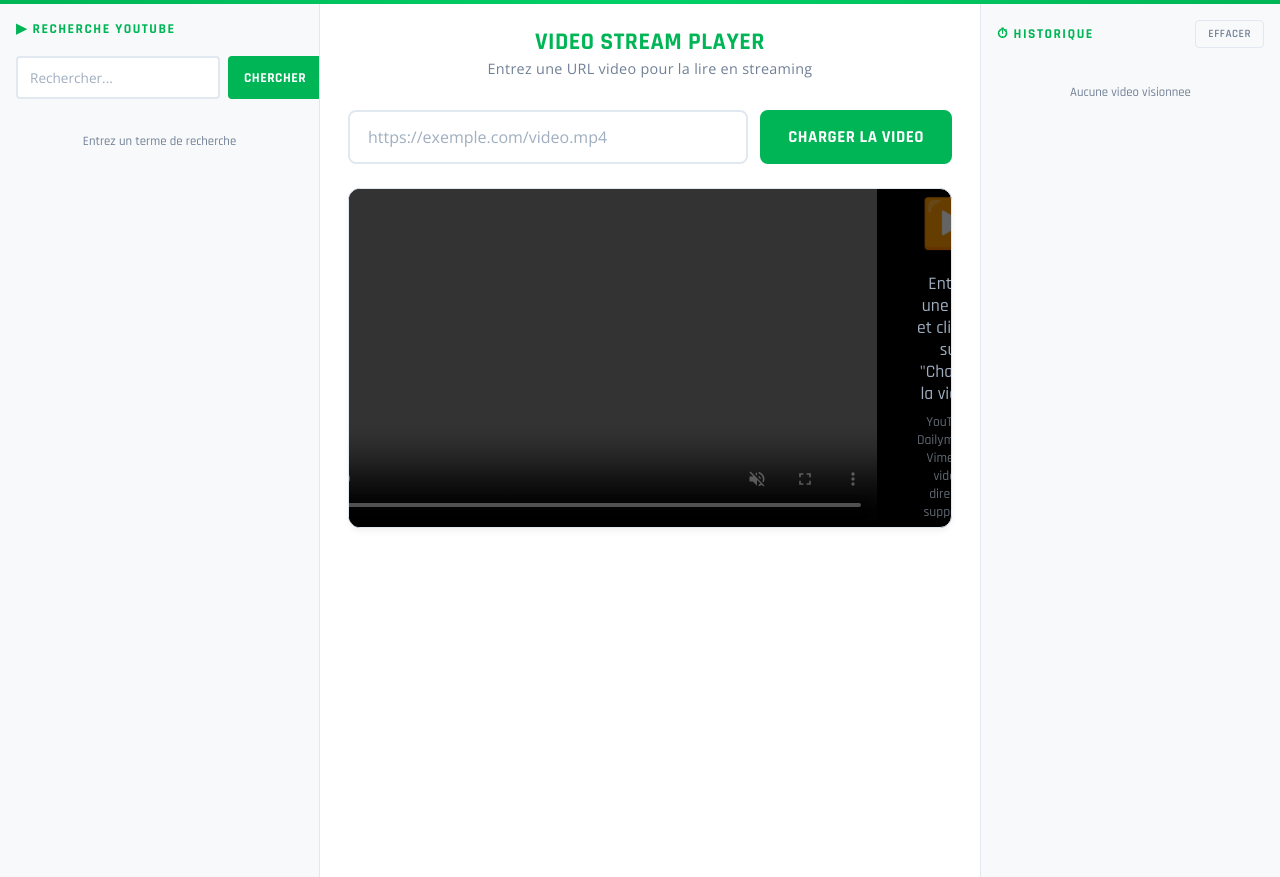
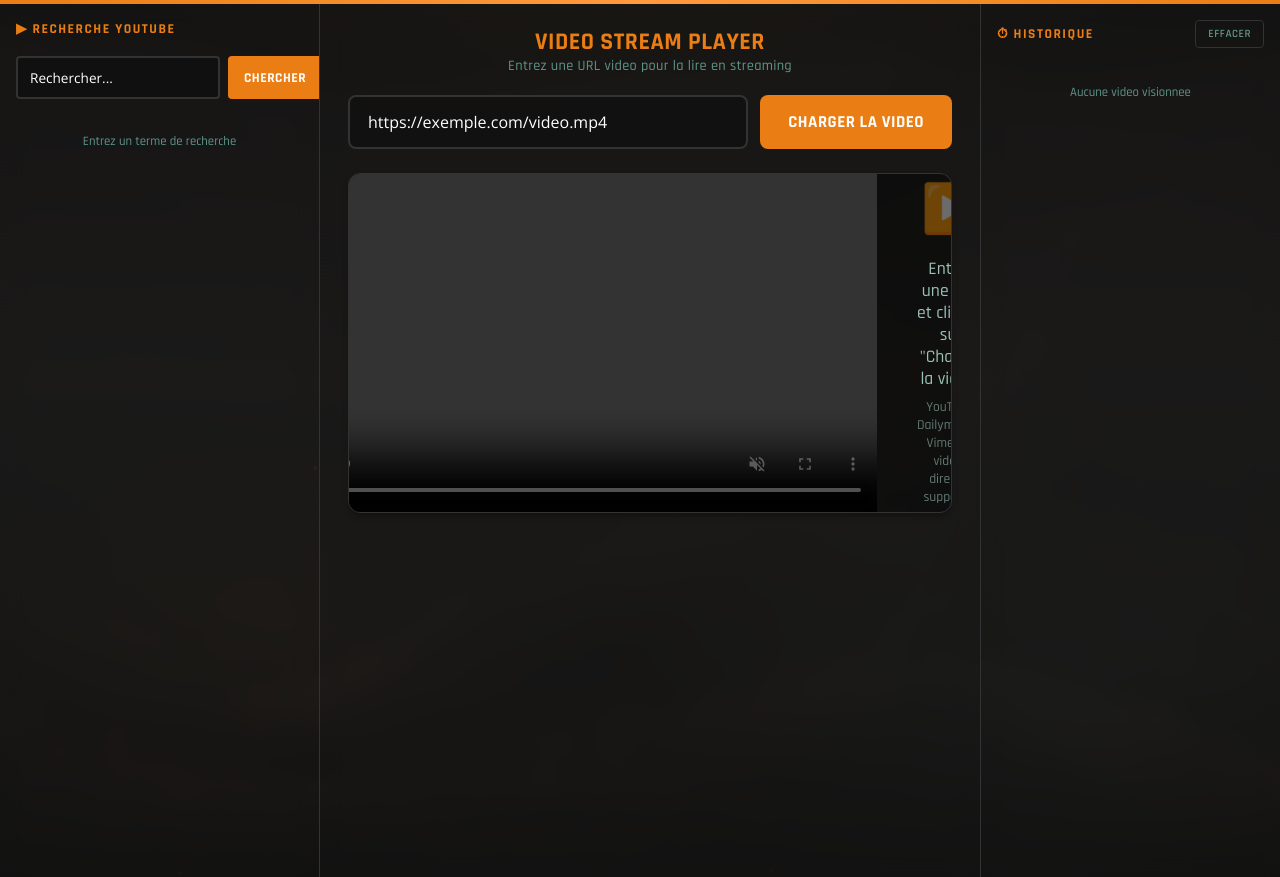
Before and after one commit to ingfou-cpu/video-stream, a Django app: page / in a window 1280 px wide. Run offline with Django 5.2, Linux system fonts and the light colour scheme.

Commit message:
Mise à jour du thème de l'application avec des couleurs et styles inspirés de Devoxx. Ajustement des couleurs de fond, des éléments de texte et des boutons pour une meilleure cohérence visuelle. Ajout d'un style pour les sous-titres et amélioration des éléments d'interface utilisateur dans les fichiers manifest.json et player.html.

```diff
--- a/video_player/player/templates/base.html
+++ b/video_player/player/templates/base.html
@@ -21,37 +21,58 @@
     <link href="https://fonts.googleapis.com/css2?family=Orbitron:wght@400;600;700;900&family=Rajdhani:wght@500;600;700&family=Open+Sans:wght@300;400;500;600;700&display=swap" rel="stylesheet">
     <style>
         :root {
-            /* Freebuf.com inspired theme - Clean professional cybersecurity */
-            --fb-green: #00B556;
-            --fb-green-dark: #009345;
-            --fb-green-light: #00D166;
-            --fb-green-bg: rgba(0, 181, 86, 0.08);
-            --fb-green-border: rgba(0, 181, 86, 0.25);
-            --fb-orange: #FF6B35;
+            /* Devoxx France 2026 Official Theme */
+            --dvx-primary: #EA7E14;
+            --dvx-primary-dark: #D06A00;
+            --dvx-primary-light: #FF9A3D;
+            --dvx-secondary: #FFB062;
+            --dvx-accent: #FFC154;
+            --dvx-accent-green: #A3FA10;
+            --dvx-text: #304936;
+            --dvx-text-dark: #1A2E24;
+            --dvx-text-light: #609689;
+            --dvx-bg-dark: #0D0D0D;
+            --dvx-bg-card: #1A1A1A;
+            --dvx-bg-card-hover: #242424;
+            --dvx-bg-mint: #C9E6DE;
+            --dvx-bg-teal: #609689;
+            --dvx-bg-muted: #9BC1B8;
+            --dvx-border: #333333;
+            --dvx-border-light: #483535;
+            --dvx-red: #E53E3E;
+            --dvx-blue: #3182CE;
+            --dvx-link: #A3FA10;
+            --dvx-link-hover: #8cd411;
+
+            /* Legacy aliases */
+            --fb-green: #EA7E14;
+            --fb-green-dark: #D06A00;
+            --fb-green-light: #FF9A3D;
+            --fb-green-bg: rgba(234, 126, 20, 0.08);
+            --fb-green-border: rgba(234, 126, 20, 0.25);
+            --fb-orange: #EA7E14;
             --fb-red: #E53E3E;
             --fb-blue: #3182CE;
 
-            /* Derived */
-            --devoxx-yellow: #00B556;
-            --devoxx-orange: #009345;
-            --devoxx-green: #00B556;
-            --devoxx-alt-green: #00D166;
-            --devoxx-dark-green: #007A3B;
+            --devoxx-yellow: #EA7E14;
+            --devoxx-orange: #FFB062;
+            --devoxx-green: #609689;
+            --devoxx-alt-green: #9BC1B8;
+            --devoxx-dark-green: #304936;
             --devoxx-pink: #FC8181;
             --devoxx-cyan: #63B3ED;
-            --devoxx-alt-yellow: #68D391;
 
-            --devoxx-gradient: linear-gradient(135deg, #00B556, #009345);
-            --devoxx-gradient-subtle: linear-gradient(135deg, rgba(0, 181, 86, 0.12), rgba(0, 147, 69, 0.06));
-            --devoxx-bg-dark: #F8F9FA;
-            --devoxx-bg-card: #FFFFFF;
-            --devoxx-bg-card-hover: #F0FDF4;
-            --devoxx-border: #E2E8F0;
-            --devoxx-border-accent: rgba(0, 181, 86, 0.3);
-            --devoxx-text: #1A202C;
-            --devoxx-text-muted: #718096;
-            --devoxx-text-dim: #A0AEC0;
-            --devoxx-shadow: 0 4px 6px -1px rgba(0, 0, 0, 0.06), 0 2px 4px -1px rgba(0, 0, 0, 0.03);
+            --devoxx-gradient: linear-gradient(135deg, #EA7E14, #D06A00);
+            --devoxx-gradient-subtle: linear-gradient(135deg, rgba(234, 126, 20, 0.12), rgba(208, 106, 0, 0.06));
+            --devoxx-bg-dark: #0D0D0D;
+            --devoxx-bg-card: #1A1A1A;
+            --devoxx-bg-card-hover: #242424;
+            --devoxx-border: #333333;
+            --devoxx-border-accent: rgba(234, 126, 20, 0.3);
+            --devoxx-text: #304936;
+            --devoxx-text-muted: #609689;
+            --devoxx-text-dim: #9BC1B8;
+            --devoxx-shadow: 0 4px 6px -1px rgba(0, 0, 0, 0.2), 0 2px 4px -1px rgba(0, 0, 0, 0.1);
             --devoxx-radius: 12px;
             --devoxx-radius-sm: 8px;
             --devoxx-radius-xs: 4px;
@@ -66,8 +87,8 @@
         body {
             font-family: 'Open Sans', -apple-system, BlinkMacSystemFont, sans-serif;
             min-height: 100vh;
-            background: #0A0F0D;
-            color: var(--devoxx-text);
+            background: var(--dvx-bg-dark);
+            color: #FFFFFF;
             display: flex;
             flex-direction: row;
             justify-content: flex-start;
@@ -87,10 +111,10 @@
 
         .bg-gradient {
             background:
-                radial-gradient(ellipse 80% 60% at 50% -20%, rgba(0, 181, 86, 0.15) 0%, transparent 60%),
-                radial-gradient(ellipse 60% 50% at 80% 80%, rgba(0, 181, 86, 0.08) 0%, transparent 50%),
-                radial-gradient(ellipse 50% 40% at 20% 70%, rgba(0, 181, 86, 0.06) 0%, transparent 50%),
-                linear-gradient(180deg, #0A0F0D 0%, #0D1A12 50%, #0A0F0D 100%);
+                radial-gradient(ellipse 80% 60% at 50% -20%, rgba(234, 126, 20, 0.12) 0%, transparent 60%),
+                radial-gradient(ellipse 60% 50% at 80% 80%, rgba(96, 150, 137, 0.08) 0%, transparent 50%),
+                radial-gradient(ellipse 50% 40% at 20% 70%, rgba(234, 126, 20, 0.05) 0%, transparent 50%),
+                linear-gradient(180deg, #0D0D0D 0%, #1A1A1A 50%, #0D0D0D 100%);
             animation: bgPulse 8s ease-in-out infinite alternate;
         }
 
@@ -102,8 +126,8 @@
         /* Grid overlay */
         .bg-grid {
             background-image:
-                linear-gradient(rgba(0, 181, 86, 0.04) 1px, transparent 1px),
-                linear-gradient(90deg, rgba(0, 181, 86, 0.04) 1px, transparent 1px);
+                linear-gradient(rgba(234, 126, 20, 0.03) 1px, transparent 1px),
+                linear-gradient(90deg, rgba(234, 126, 20, 0.03) 1px, transparent 1px);
             background-size: 50px 50px;
             animation: gridScroll 20s linear infinite;
         }
@@ -119,8 +143,8 @@
                 0deg,
                 transparent,
                 transparent 2px,
-                rgba(0, 181, 86, 0.015) 2px,
-                rgba(0, 181, 86, 0.015) 4px
+                rgba(234, 126, 20, 0.02) 2px,
+                rgba(234, 126, 20, 0.02) 4px
             );
         }
 
@@ -155,7 +179,7 @@
         .bg-orb:nth-child(6) {
             width: 300px;
             height: 300px;
-            background: rgba(0, 209, 102, 0.03);
+            background: rgba(255, 177, 98, 0.03);
             top: 40%;
             left: 50%;
             animation-delay: -8s;
@@ -223,8 +247,10 @@
         .sidebar {
             width: 320px;
             min-width: 320px;
-            background: #F8F9FA;
-            border-right: 1px solid #E2E8F0;
+            background: rgba(26, 26, 26, 0.5);
+            backdrop-filter: blur(12px);
+            -webkit-backdrop-filter: blur(12px);
+            border-right: 1px solid var(--dvx-border);
             padding: 20px 16px;
             overflow-y: auto;
             height: 100vh;
@@ -239,7 +265,7 @@
             font-family: 'Rajdhani', sans-serif;
             font-size: 0.85rem;
             font-weight: 700;
-            color: var(--fb-green);
+            color: var(--dvx-primary);
             text-transform: uppercase;
             letter-spacing: 1.5px;
             margin-bottom: 4px;
@@ -253,25 +279,25 @@
         .sidebar-search input {
             flex: 1;
             padding: 10px 12px;
-            background: #FFFFFF;
-            border: 2px solid #E2E8F0;
+            background: rgba(13, 13, 13, 0.5);
+            border: 2px solid var(--dvx-border);
             border-radius: var(--devoxx-radius-xs);
-            color: var(--devoxx-text);
+            color: #FFFFFF;
             font-family: 'Open Sans', sans-serif;
             font-size: 0.85rem;
             outline: none;
             transition: all 0.3s ease;
         }
 
-        .sidebar-search input::placeholder { color: var(--devoxx-text-dim); }
+        .sidebar-search input::placeholder { color: var(--dvx-text-dim); }
         .sidebar-search input:focus {
-            border-color: var(--fb-green);
-            box-shadow: 0 0 0 3px rgba(0, 181, 86, 0.1);
+            border-color: var(--dvx-primary);
+            box-shadow: 0 0 0 3px rgba(234, 126, 20, 0.15);
         }
 
         .sidebar-search button {
             padding: 10px 16px;
-            background: var(--fb-green);
+            background: var(--dvx-primary);
             color: #FFFFFF;
             border: none;
             border-radius: var(--devoxx-radius-xs);
@@ -342,26 +369,26 @@
 
         .sidebar-result .result-channel {
             font-size: 0.7rem;
-            color: var(--devoxx-text-muted);
+            color: var(--dvx-text-light);
             margin-top: 4px;
         }
 
         .sidebar-result .result-meta {
             font-size: 0.65rem;
-            color: var(--devoxx-text-dim);
+            color: var(--dvx-text-dim);
             margin-top: 2px;
         }
 
         .sidebar-status {
             font-family: 'Rajdhani', sans-serif;
             font-size: 0.8rem;
-            color: var(--devoxx-text-muted);
+            color: var(--dvx-text-light);
             text-align: center;
             padding: 20px 0;
         }
 
         .sidebar-status.error {
-            color: var(--fb-red);
+            color: var(--dvx-red);
         }
 
         .sidebar-status.loading {
@@ -372,8 +399,10 @@
         .sidebar-right {
             width: 300px;
             min-width: 300px;
-            background: #F8F9FA;
-            border-left: 1px solid #E2E8F0;
+            background: rgba(26, 26, 26, 0.5);
+            backdrop-filter: blur(12px);
+            -webkit-backdrop-filter: blur(12px);
+            border-left: 1px solid var(--dvx-border);
             padding: 20px 16px;
             overflow-y: auto;
             height: 100vh;
@@ -395,7 +424,7 @@
             font-family: 'Rajdhani', sans-serif;
             font-size: 0.85rem;
             font-weight: 700;
-            color: var(--fb-green);
+            color: var(--dvx-primary);
             text-transform: uppercase;
             letter-spacing: 1.5px;
             margin: 0;
@@ -404,8 +433,8 @@
         .btn-clear {
             padding: 6px 12px;
             background: transparent;
-            color: var(--devoxx-text-muted);
-            border: 1px solid #E2E8F0;
+            color: var(--dvx-text-light);
+            border: 1px solid var(--dvx-border);
             border-radius: var(--devoxx-radius-xs);
             cursor: pointer;
             font-family: 'Rajdhani', sans-serif;
@@ -476,14 +506,14 @@
 
         .history-item .result-meta {
             font-size: 0.65rem;
-            color: var(--devoxx-text-dim);
+            color: var(--dvx-text-dim);
             margin-top: 2px;
         }
 
         .history-empty {
             font-family: 'Rajdhani', sans-serif;
             font-size: 0.8rem;
-            color: var(--devoxx-text-muted);
+            color: var(--dvx-text-light);
             text-align: center;
             padding: 24px 0;
         }
@@ -492,15 +522,21 @@
             flex: 1;
             max-width: 1200px;
             min-height: 100vh;
-            background: #FFFFFF;
+            background: rgba(26, 26, 26, 0.55);
+            backdrop-filter: blur(12px);
+            -webkit-backdrop-filter: blur(12px);
             border: none;
-            border-top: 3px solid var(--fb-green);
+            border-top: 3px solid var(--dvx-primary);
             border-radius: 0;
             padding: 24px 28px;
             box-shadow: none;
-            transition: box-shadow 0.3s ease;
+            transition: background 0.3s ease;
             position: relative;
             margin: 0 auto;
+        }
+
+        .container:hover {
+            background: rgba(26, 26, 26, 0.7);
         }
 
         .container:hover {
@@ -513,7 +549,7 @@
             font-weight: 700;
             text-align: center;
             margin-bottom: 2px;
-            color: var(--fb-green);
+            color: var(--dvx-primary);
             letter-spacing: 0.5px;
             text-transform: uppercase;
             -webkit-text-fill-color: var(--fb-green);
@@ -535,25 +571,25 @@
             width: 8px;
         }
         ::-webkit-scrollbar-track {
-            background: #F8F9FA;
+            background: var(--dvx-bg-dark);
         }
         ::-webkit-scrollbar-thumb {
-            background: var(--fb-green);
+            background: var(--dvx-primary);
             border-radius: 4px;
         }
         ::-webkit-scrollbar-thumb:hover {
-            background: var(--fb-green-dark);
+            background: var(--dvx-primary-dark);
         }
 
         /* Selection styling */
         ::selection {
-            background: rgba(0, 181, 86, 0.2);
-            color: #1A202C;
+            background: rgba(234, 126, 20, 0.3);
+            color: #FFFFFF;
         }
 
         @media (max-width: 768px) {
             .container {
-                background: #FFFFFF;
+                background: var(--dvx-bg-card);
             }
         }
     </style>
@@ -692,14 +728,14 @@
                 // Draw particle
                 ctx.beginPath();
                 ctx.arc(p.x, p.y, p.r, 0, Math.PI * 2);
-                ctx.fillStyle = 'rgba(0, 181, 86, ' + p.alpha + ')';
+                ctx.fillStyle = 'rgba(234, 126, 20, ' + p.alpha + ')';
                 ctx.fill();
 
                 // Glow
                 if (p.r > 1.5) {
                     ctx.beginPath();
                     ctx.arc(p.x, p.y, p.r * 3, 0, Math.PI * 2);
-                    ctx.fillStyle = 'rgba(0, 181, 86, ' + (p.alpha * 0.12) + ')';
+                    ctx.fillStyle = 'rgba(234, 126, 20, ' + (p.alpha * 0.12) + ')';
                     ctx.fill();
                 }
 
@@ -714,7 +750,7 @@
                         ctx.beginPath();
                         ctx.moveTo(p.x, p.y);
                         ctx.lineTo(q.x, q.y);
-                        ctx.strokeStyle = 'rgba(0, 181, 86, ' + lineAlpha + ')';
+                        ctx.strokeStyle = 'rgba(234, 126, 20, ' + lineAlpha + ')';
                         ctx.lineWidth = 0.6;
                         ctx.stroke();
                     }
@@ -760,7 +796,7 @@
         }
 
         function draw() {
-            ctx.fillStyle = 'rgba(10, 15, 13, 0.05)';
+            ctx.fillStyle = 'rgba(13, 13, 13, 0.05)';
             ctx.fillRect(0, 0, W, H);
             ctx.font = FONT_SIZE + 'px monospace';
 
@@ -768,7 +804,7 @@
                 var text = chars[Math.floor(Math.random() * chars.length)];
                 var x = i * FONT_SIZE;
                 var y = columns[i] * FONT_SIZE;
-                ctx.fillStyle = '#00B556';
+                ctx.fillStyle = '#EA7E14';
                 ctx.fillText(text, x, y);
                 if (y > H && Math.random() > 0.99) {
                     columns[i] = 0;
--- a/video_player/player/templates/player.html
+++ b/video_player/player/templates/player.html
@@ -4,6 +4,16 @@
 
 {% block extra_styles %}
     <style>
+    .subtitle {
+        font-family: 'Rajdhani', sans-serif;
+        font-size: 0.9rem;
+        color: var(--dvx-text-light);
+        text-align: center;
+        margin-top: -2px;
+        margin-bottom: 20px;
+        letter-spacing: 0.3px;
+    }
+
     .input-section {
         display: flex;
         gap: 12px;
@@ -13,26 +23,26 @@
     #videoUrl {
         flex: 1;
         padding: 14px 18px;
-        background: #FFFFFF;
-        border: 2px solid #E2E8F0;
+        background: rgba(13, 13, 13, 0.5);
+        border: 2px solid var(--dvx-border);
         border-radius: var(--devoxx-radius-sm);
-        color: var(--devoxx-text);
+        color: #FFFFFF;
         font-family: 'Open Sans', sans-serif;
         font-size: 1rem;
         outline: none;
         transition: all 0.3s ease;
     }
 
-    #videoUrl::placeholder { color: var(--devoxx-text-dim); }
+    #videoUrl::placeholder { color: var(--dvx-text-dim); }
     #videoUrl:focus {
-        border-color: var(--fb-green);
-        background: #FFFFFF;
-        box-shadow: 0 0 0 4px rgba(0, 181, 86, 0.12);
+        border-color: var(--dvx-primary);
+        background: rgba(13, 13, 13, 0.7);
+        box-shadow: 0 0 0 4px rgba(234, 126, 20, 0.15);
     }
 
     #loadVideo {
         padding: 14px 28px;
-        background: var(--fb-green);
+        background: var(--dvx-primary);
         color: #FFFFFF;
         border: none;
         border-radius: var(--devoxx-radius-sm);
@@ -59,9 +69,9 @@
         position: relative;
         border-radius: var(--devoxx-radius);
         overflow: hidden;
-        background: #000;
-        border: 1px solid #E2E8F0;
-        box-shadow: 0 4px 6px -1px rgba(0, 0, 0, 0.06);
+        background: rgba(0, 0, 0, 0.4);
+        border: 1px solid var(--dvx-border);
+        box-shadow: 0 4px 6px -1px rgba(0, 0, 0, 0.3);
         aspect-ratio: 16 / 9;
         display: flex;
         align-items: center;
```
Also changed, not shown: other parts of video_player/player/templates/base.html (+22 -17 lines), other parts of video_player/player/templates/player.html (+81 -75 lines), video_player/player/static/player/manifest.json.
